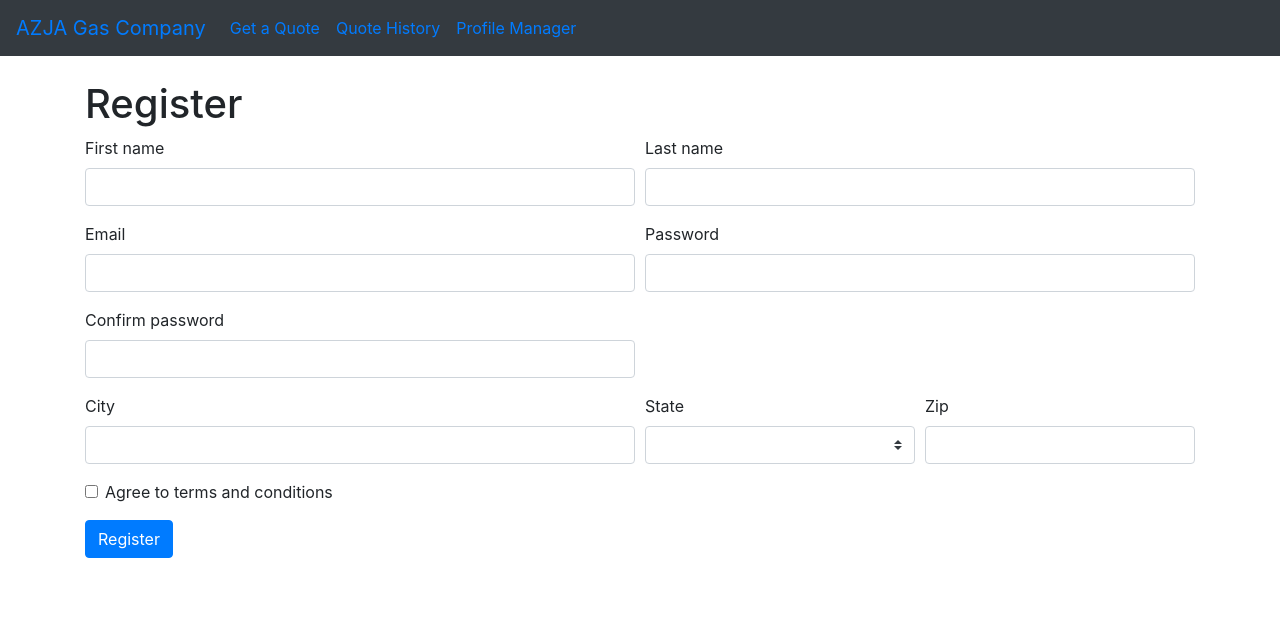
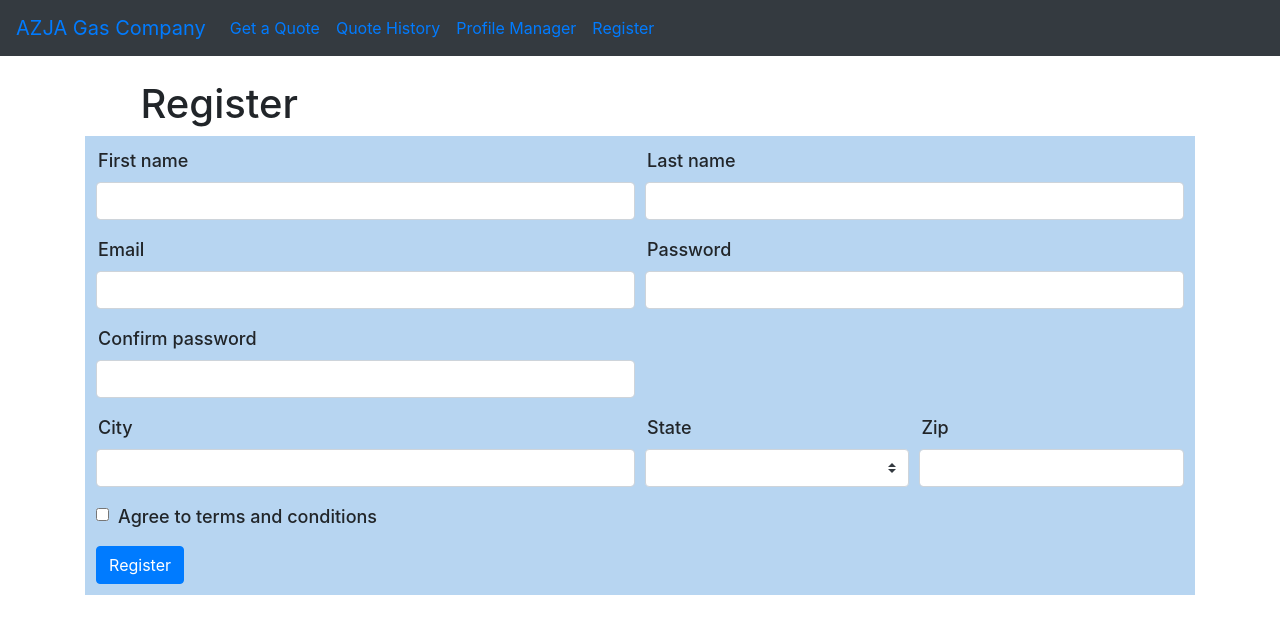
Before and after one commit to zainabdadani/Software_Development-COSC4353-, a Django app: page /registerClient/ in a window 1280 px wide. Shown: the top 634 px of the page. Run offline with Django 3.2, Linux system fonts and the light colour scheme; some libraries are stand-ins or nearby versions.

Commit message:
Added register to the navbar and put same style sheets on registerForm

```diff
--- a/Fuel_Quote/quote/templates/quote/navbar.html
+++ b/Fuel_Quote/quote/templates/quote/navbar.html
@@ -1,5 +1,13 @@
 <!---css from bootstrap-->
 <link rel="stylesheet" href="https://maxcdn.bootstrapcdn.com/bootstrap/4.0.0/css/bootstrap.min.css" integrity="sha384-Gn5384xqQ1aoWXA+058RXPxPg6fy4IWvTNh0E263XmFcJlSAwiGgFAW/dAiS6JXm" crossorigin="anonymous">
+
+<style>
+  register{
+    text-align: right;
+    color: #cfcfcf;
+    display: block;
+}
+</style>
 <!---Navbar html code from bootstrap-->
 <nav class="navbar navbar-expand-lg navbar-blue bg-dark">
     <a class="navbar-brand" href="#">AZJA Gas Company</a>
@@ -11,6 +19,7 @@
         <a class="nav-item nav-link" href="/quote">Get a Quote</a>
         <a class="nav-item nav-link" href="/history">Quote History</a>
         <a class="nav-item nav-link" href="/profile_manager">Profile Manager</a>
+        <a class="nav-item nav-link" href="/registerClient">Register</a>
       </div>
     </div>
 </nav>
--- a/Fuel_Quote/quote/templates/quote/registerClient.html
+++ b/Fuel_Quote/quote/templates/quote/registerClient.html
@@ -1,4 +1,36 @@
 <!DOCTYPE html>
+
+<style>
+    body{
+        align-self: center;
+        background-color: lightblue;
+    }
+    form{
+        background-color:#b0d1f0e8;
+        padding:1%;
+    }
+    input {
+        padding: 12px 20px;
+        margin: 8px 0;
+        box-sizing: border-box;
+        border: none;
+        border-bottom: 2px solid red;
+        background-color:beige;
+    }
+    label,p {
+        font-size: large;
+        font-weight: 500;
+        padding-left: 2px;
+        padding-right: 2px;
+        border: none;
+    }
+    h1{
+        padding-left: 5%;
+        font-size: 100px;
+    }
+</style>
+
+
 <html lang="en">
 <head>
     <meta charset="UTF-8">
```
